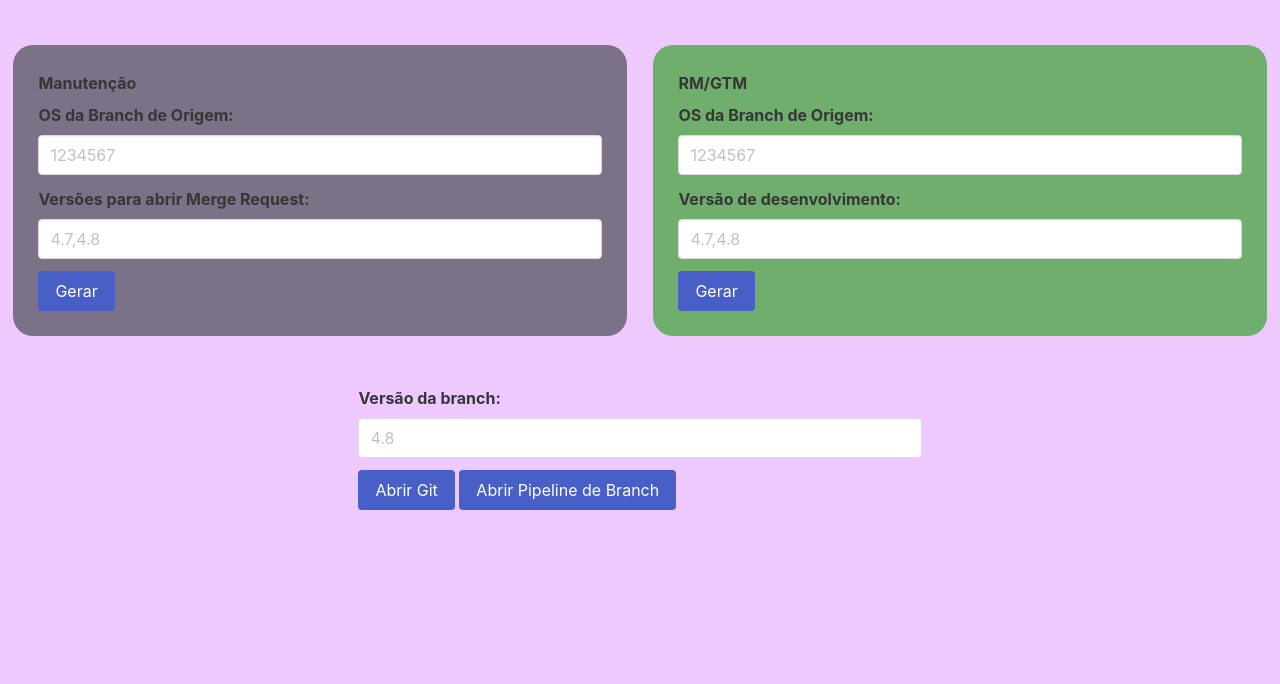
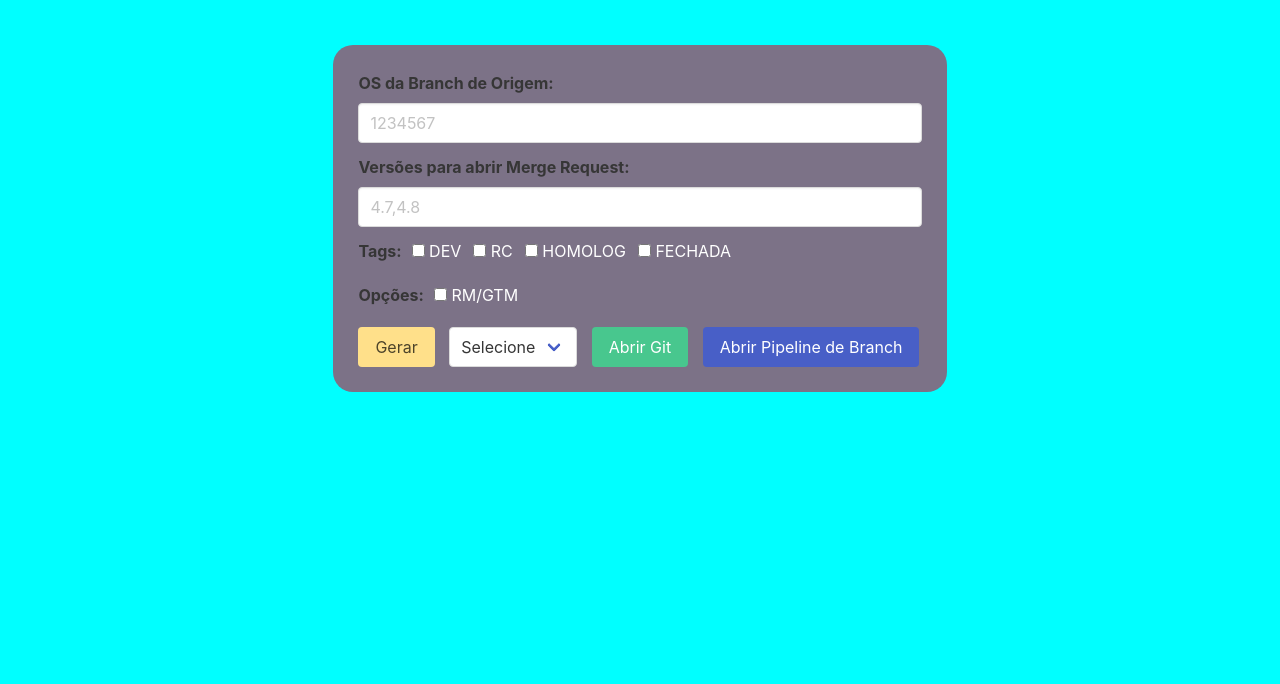
Before and after one commit to ggfto/merge-link, a website: page public/index.html in a window 1280 px wide. Shown: the part 116-800 px from the top of the page. Drawn offline with nearby package versions, Linux system fonts and the light colour scheme.

Commit message:
update parcial

```diff
--- a/public/index.html
+++ b/public/index.html
@@ -5,7 +5,7 @@
         <meta http-equiv="X-UA-Compatible" content="IE=edge">
         <meta name="viewport" content="width=device-width, initial-scale=1.0">
         <script src="https://code.jquery.com/jquery-3.6.0.min.js"></script>
-        <link rel="stylesheet" href="https://cdnjs.cloudflare.com/ajax/libs/bulma/0.9.0/css/bulma.min.css">
+        <link rel="stylesheet" href="https://cdnjs.cloudflare.com/ajax/libs/bulma/0.9.3/css/bulma.min.css">
         <link rel="stylesheet" href="style.css">
         <title>Merge Link Generator</title>
     </head>
@@ -20,7 +20,6 @@
         </section>
         <div class="width-100 display-flex">
             <section class="form-data man padding-2">
-                <h2 class="label">Manutenção</h2>
                 <div class="field">
                     <label class="label">OS da Branch de Origem:</label>
                     <div class="control">
@@ -30,42 +29,52 @@
                 <div class="field">
                     <label class="label">Versões para abrir Merge Request:</label>
                     <div class="control">
-                        <input class="input" type="text" placeholder="4.7,4.8" id="versoes" required>
+                        <input class="input" type="text" placeholder="4.7,4.8" id="versoes" onchange="versionChange()" required>
                     </div>
                 </div>
-                <div class="control">
-                    <button class="button is-link" onclick="gerarLinks()">Gerar</button>
-                </div>
-            </section>
-            <section class="form-data gtm padding-2">
-                <h2 class="label">RM/GTM</h2>
-                <div class="field">
-                    <label class="label">OS da Branch de Origem:</label>
+                <div class="field is-grouped">
+                    <label class="label margin-right-10">Tags:</label>
                     <div class="control">
-                        <input class="input" type="text" placeholder="1234567" id="os-gtm" required>
+                        <label class="checkbox">
+                            <input type="checkbox" id="dev">
+                            DEV
+                        </label>
+                    </div>
+                    <div class="control">
+                        <label class="checkbox">
+                            <input type="checkbox" id="rc">
+                            RC
+                        </label>
+                    </div>
+                    <div class="control">
+                        <label class="checkbox">
+                            <input type="checkbox" id="homolog">
+                            HOMOLOG
+                        </label>
+                    </div><div class="control">
+                        <label class="checkbox">
+                            <input type="checkbox" id="fechada">
+                            FECHADA
+                        </label>
                     </div>
                 </div>
-                <div class="field">
-                    <label class="label">Versão de desenvolvimento:</label>
+                <div class="field is-grouped">
+                    <label class="label margin-right-10">Opções:</label>
                     <div class="control">
-                        <input class="input" type="text" placeholder="4.7,4.8" id="versoes-gtm" required>
+                        <label class="checkbox">
+                            <input type="checkbox" id="gtm">
+                            RM/GTM
+                        </label>
                     </div>
                 </div>
-                <div class="control">
-                    <button class="button is-link" onclick="gerarLinksGTM()">Gerar</button>
-                </div>
-            </section>
-        </div>
-        <div class="width-100 display-flex">
-            <section class="form-data padding-2">
-                <div class="field">
-                    <label class="label"></br>Versão da branch:</label>
-                    <div class="control">
-                        <input class="input" type="text" placeholder="4.8" id="version" required>
+                <div class="field is-grouped-centered">
+                    <button class="button is-warning margin-right-10" onclick="gerarLinks()">Gerar</button>
+                    <div class="select margin-right-10">
+                        <select id="selGitVersion">
+                        <option>Selecione</option>
+                        </select>
                     </div>
-                </div>
-                <div class="control">
-                    <button class="button is-link" onclick="abrirGit()">Abrir Git</button>
+                    <buton class="button is-success margin-right-10" onclick="abrirGit()">Abrir Git</buton>
                     <button class="button is-link" onclick="abrirBranch()">Abrir Pipeline de Branch</button>
                 </div>
             </section>
--- a/public/main.js
+++ b/public/main.js
@@ -1,9 +1,3 @@
-$(document).ready(function() {
-	document.onkeypress = function(data){
-		if (data.which == 13) gerarLinks();
-	};
-});
-
 function gerarLinks() {
     let arg1 = $('#os').val();
     let arg2 = $('#versoes').val();
@@ -16,13 +10,13 @@ function gerarLinksGTM() {
     generateLink(arg1, arg2, true);
 }
 
-function generateLink(os, versoes, gtm) {
+function generateLink(os, versoes) {
     let arrVersoes = versoes.split(',');
 	for(let i=0;i<arrVersoes.length;i++) {
-		let originBranch = ((arrVersoes[i] == 'master') ? 'trunk' : arrVersoes[i]).replace("-RC","").replace("-DEV","").replace("-HOMOLOG", "").replace(" ", "");
-		let destinationBranch = arrVersoes[i].toUpperCase();
-		if(gtm) originBranch += "-DEV";
-		if(gtm) destinationBranch += "-DEV";
+		let originBranch = arrVersoes[i].replace("-RC","").replace("-DEV","").replace("-HOMOLOG", "").replace(" ", "");
+		let destinationBranch = arrVersoes[i].toUpperCase().replace("-RC","").replace("-DEV","").replace("-HOMOLOG", "").replace(" ", "");
+		if($('#gtm').is(":checked")) originBranch += "-DEV";
+		if($('#gtm').is(":checked")) destinationBranch += "-DEV";
 
 		window.open(`https://git.sankhya.com.br/plataforma-w/sankhyaw/-/merge_requests/new?merge_request%5Bsource_branch%5D=${os}-${originBranch}
 			&merge_request%5Bsource_project_id%5D=838&merge_request%5Btarget_branch%5D=${destinationBranch}
@@ -30,10 +24,27 @@ function generateLink(os, versoes, gtm) {
 	}
 }
 
+function versionChange() {
+	let selName = "selGitVersion";
+	let versoes = $('#versoes').val();
+	$(`#${selName}`).html("");
+	let arrVersoes = versoes.split(',');
+	addOption(selName, "Selecione", undefined);
+	for(let i=0;i<arrVersoes.length;i++) {
+		addOption(selName, arrVersoes[i], arrVersoes[i]);
+	}
+}
+
+function addOption(select, optText, optVal) {
+	let o = new Option(optText, optVal);
+	$(o).html(optText);
+	$(`#${select}`).append(o);
+}
+
 function abrirGit() {
 	let os = $('#os').val();
-	if(os == undefined || os == null || os === "") os = $('#os-gtm').val();
-    let version = $('#version').val();
+	let selName = "selGitVersion";
+    let version = $(`#${selName}`).find(":selected").text();
     if(version != undefined) version = version.trim();
     if(version == 'master') version = 'trunk';
 	window.open(`https://git.sankhya.com.br/plataforma-w/sankhyaw/-/tree/${os}-${version.toUpperCase()}`, '_blank');
--- a/public/style.css
+++ b/public/style.css
@@ -1,5 +1,5 @@
 html {
-    background-color: #EDC9FF;
+    background-color: #00FFFF;
     overflow: hidden;
 }
 
@@ -22,13 +22,14 @@ html {
 }
 
 .main-bg {
-    background-color: #EDC9FF;
+    background-color: #00FFFF;
 }
 
-.man {
+.form-data {
     background-color: #7C7287;
+    color: white;
 }
 
-.gtm {
-    background-color: #70AE6E;
+.margin-right-10 {
+    margin-right: 10px;
 }
```
